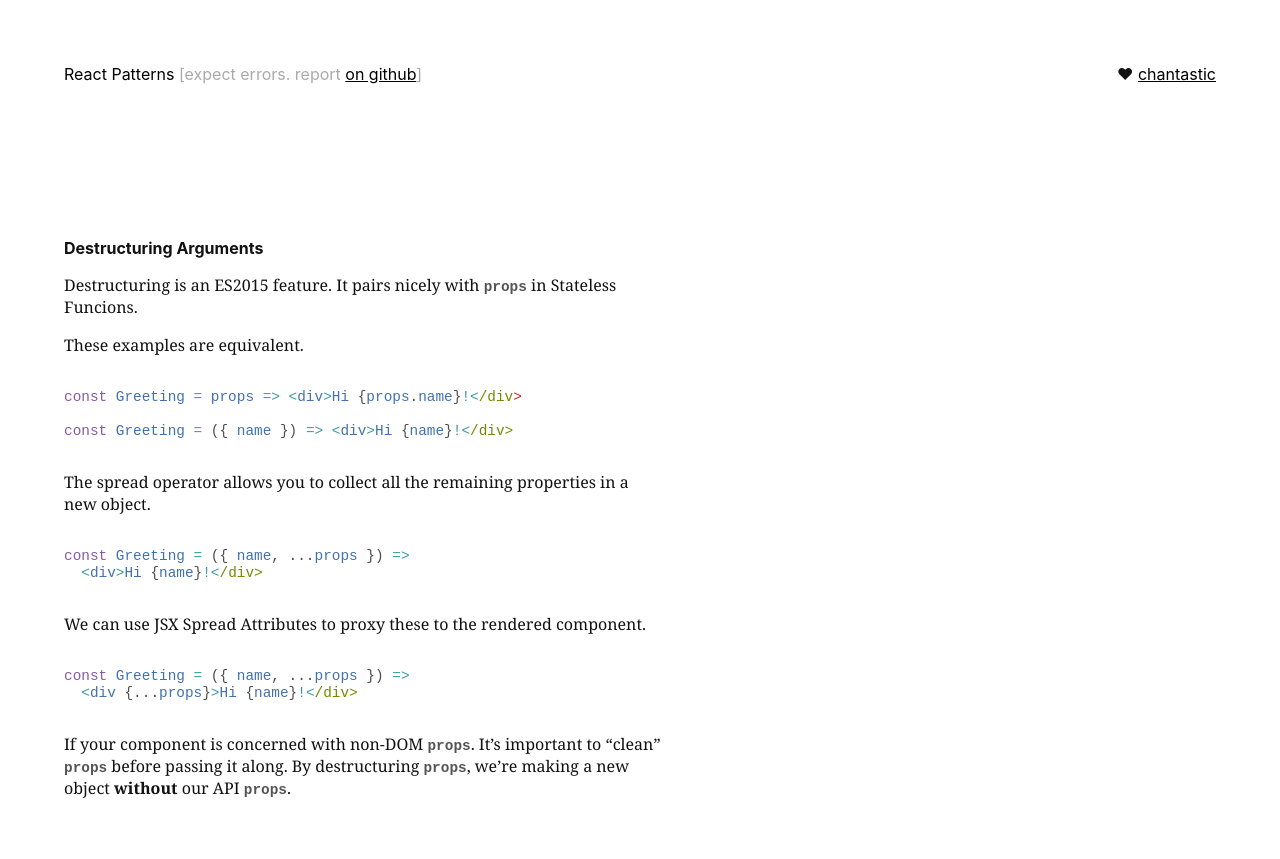
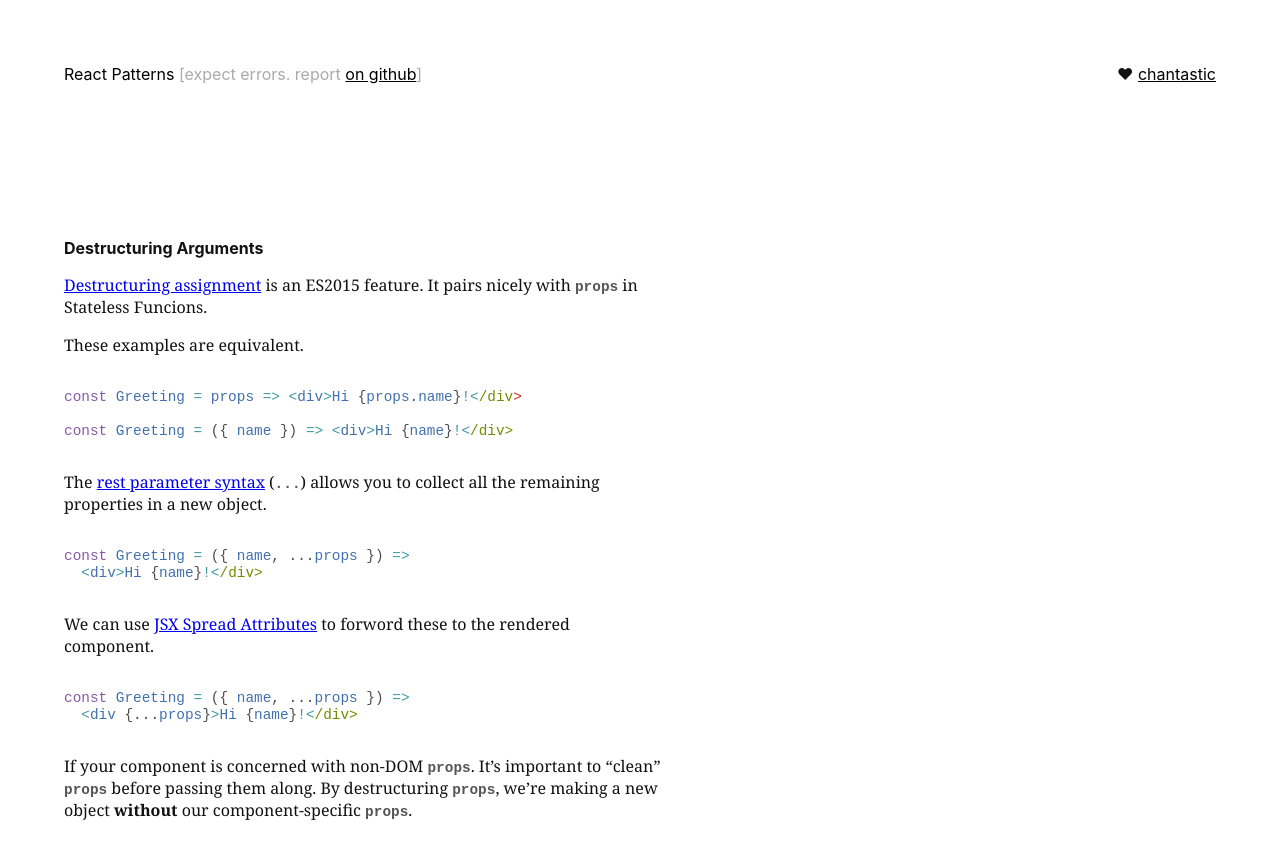
Before and after one commit to chantastic/reactpatterns, a Jekyll site: the page built from _posts/2016-08-17-destructuring-arguments.markdown, in a window 1280 px wide. Shown: the top 859 px of the page. Built offline with Jekyll 4.4.1, drawn with Linux system fonts in a browser that asks for light colours.

Commit message:
text(destructuring-arguments)

```diff
--- a/_posts/2016-08-17-destructuring-arguments.markdown
+++ b/_posts/2016-08-17-destructuring-arguments.markdown
@@ -4,7 +4,7 @@ title:  "Destructuring Arguments"
 date:   2016-08-17 14:48:00
 ---
 
-Destructuring is an ES2015 feature. It pairs nicely with `props` in Stateless Funcions.
+[Destructuring assignment](https://developer.mozilla.org/en-US/docs/Web/JavaScript/Reference/Operators/Destructuring_assignment) is an ES2015 feature. It pairs nicely with `props` in Stateless Funcions.
 
 These examples are equivalent.
 {% highlight ts %}
@@ -13,18 +13,18 @@ const Greeting = props => <div>Hi {props.name}!</div>
 const Greeting = ({ name }) => <div>Hi {name}!</div>
 {% endhighlight %}
 
-The spread operator allows you to collect all the remaining properties in a new object.
+The [rest parameter syntax](https://developer.mozilla.org/en-US/docs/Web/JavaScript/Reference/Functions/rest_parameters) (`...`) allows you to collect all the remaining properties in a new object.
 
 {% highlight ts %}
 const Greeting = ({ name, ...props }) =>
   <div>Hi {name}!</div>
 {% endhighlight %}
 
-We can use JSX Spread Attributes to proxy these to the rendered component.
+We can use [JSX Spread Attributes](#JSX Spread Attributes) to forword these to the rendered component.
 
 {% highlight ts %}
 const Greeting = ({ name, ...props }) =>
   <div {...props}>Hi {name}!</div>
 {% endhighlight %}
 
-If your component is concerned with non-DOM `props`. It's important to "clean" `props` before passing it along. By destructuring `props`, we're making a new object **without** our API `props`.
+If your component is concerned with non-DOM `props`. It's important to "clean" `props` before passing them along. By destructuring `props`, we're making a new object **without** our component-specific `props`.
```
